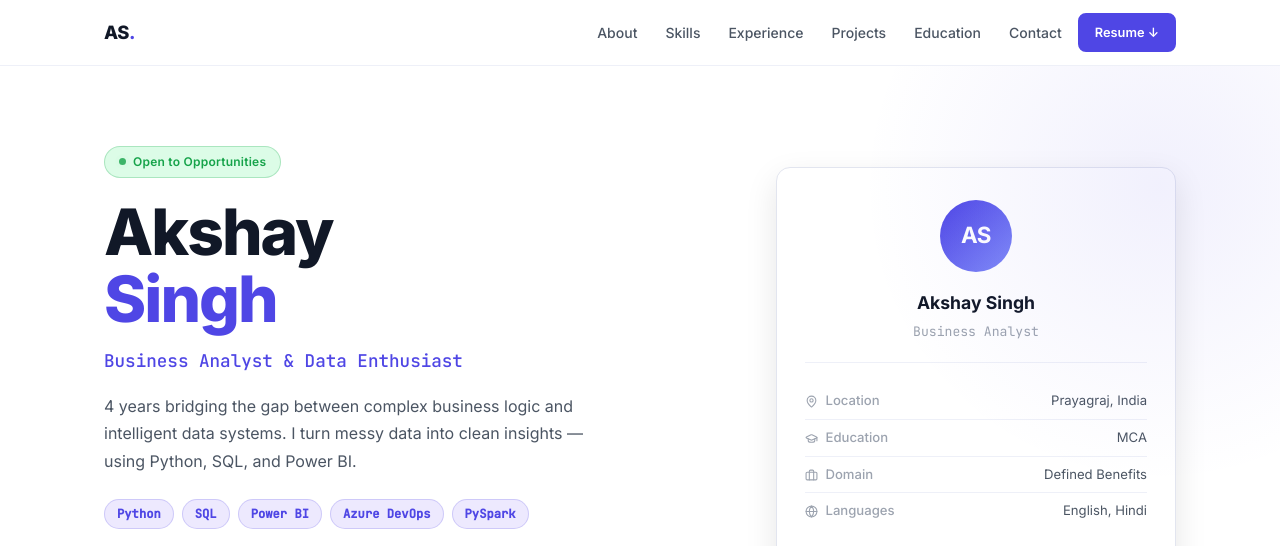
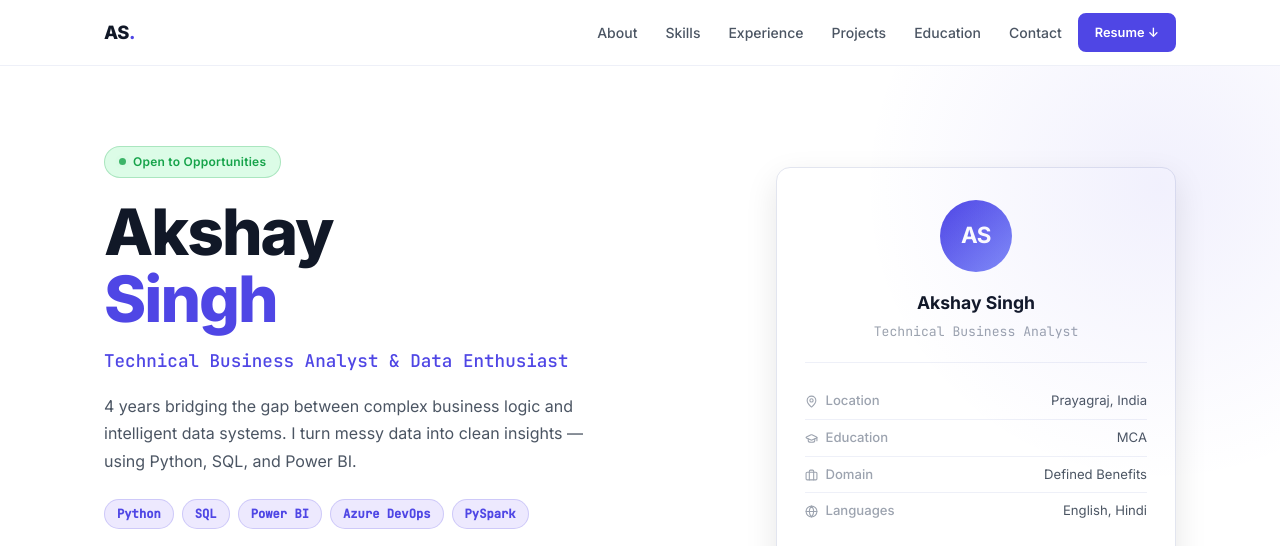
Before and after one commit to akshayportfolio/akshayportfolio.github.io, a plain HTML site: page index.html in a window 1280 px wide. Shown: the top 546 px of the page. Drawn offline with nearby package versions, Linux system fonts and the light colour scheme.

Commit message:
Change job title to Technical Business Analyst

```diff
--- a/index.html
+++ b/index.html
@@ -48,7 +48,7 @@
           </span>
         </div>
         <h1 class="hero__name">Akshay<br/><span class="accent">Singh</span></h1>
-        <p class="hero__title">Business Analyst &amp; Data Enthusiast</p>
+        <p class="hero__title">Technical Business Analyst &amp; Data Enthusiast</p>
         <p class="hero__bio">
           4 years bridging the gap between complex business logic and intelligent data systems.
           I turn messy data into clean insights — using Python, SQL, and Power BI.
@@ -93,7 +93,7 @@
         <div class="hero__profile-card">
           <div class="profile-avatar">AS</div>
           <h3>Akshay Singh</h3>
-          <p>Business Analyst</p>
+          <p>Technical Business Analyst</p>
           <div class="profile-divider"></div>
           <div class="profile-info">
             <div class="profile-info__row">
@@ -302,7 +302,7 @@
           <div class="timeline__card">
             <div class="timeline__card-head">
               <div>
-                <h3 class="timeline__role">Business Analyst</h3>
+                <h3 class="timeline__role">Technical Business Analyst</h3>
                 <p class="timeline__company">
                   <a href="https://www.telus.com/en/digital" target="_blank" rel="noopener">TELUS Digital Solutions</a>
                 </p>
```
